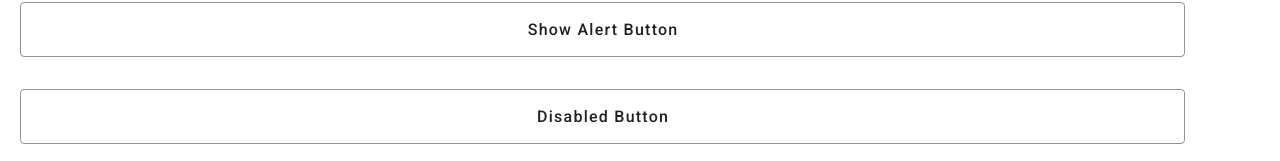
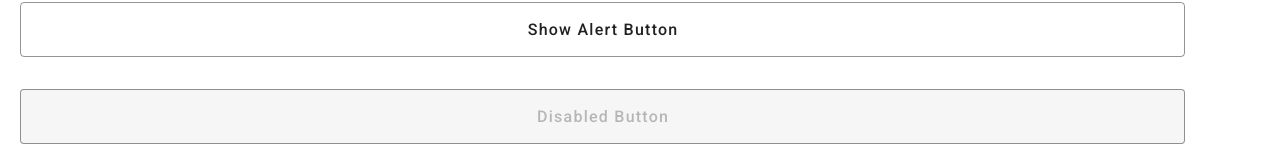
Before and after one commit to leoangeloatorres00/Vue-Project-Template, a Vue app: page / in a window 1280 px wide. Shown: the part 791-952 px from the top of the page. Built offline with nearby package versions, Linux system fonts and the light colour scheme.

Commit message:
add disabled style in button, textfield, and dropdown

```diff
--- a/src/App.vue
+++ b/src/App.vue
@@ -29,6 +29,10 @@ export default {
   --prepend-color-icon: rgba(117, 117, 117, 1);
 
   --switch-active-color: rgba(25, 118, 209, 1);
+
+  --background-disabled-color: rgba(224, 224, 224, 0.3);
+
+  --font-disabled-color: rgba(0, 0, 0, 0.26);
 }
 
 /* Remove the ripple effect in button */
--- a/src/components/Button.vue
+++ b/src/components/Button.vue
@@ -4,6 +4,7 @@
       block
       outlined
       elevation="0"
+      :class="addClass"
       @click="onClick"
       :loading="isLoading"
       :disabled="isDisabled"
@@ -58,6 +59,9 @@ export default {
     isRounded: function () {
       return this.rounded;
     },
+    addClass: function () {
+      return this.disabled ? "disabled" : "";
+    },
   },
   methods: {
     onClick() {
@@ -105,7 +109,8 @@ export default {
   border: thin solid var(--border-color) !important;
 }
 
-.v-btn--disabled {
-  border: thin solid var(--border-disabled-color) !important;
+.v-btn--outlined.disabled {
+  background: var(--background-disabled-color) !important;
+  color: var(--font-disabled-color) !important;
 }
 </style>
--- a/src/components/Dropdown.vue
+++ b/src/components/Dropdown.vue
@@ -6,6 +6,7 @@
     <v-text-field
       outlined
       v-model="value"
+      :class="addClass"
       hide-details="true"
       :placeholder="placeholder"
       append-icon="mdi-chevron-down"
@@ -97,6 +98,9 @@ export default {
     onTitle: function () {
       return this.title != "";
     },
+    addClass: function () {
+      return this.disabled ? "disabled" : "";
+    },
   },
   watch: {
     search: function (value) {
@@ -167,4 +171,9 @@ export default {
   margin-left: 4px;
   font-size: 12px;
 }
+
+.v-text-field--outlined.v-input--is-disabled:not(.regular) fieldset,
+.v-text-field--outlined.v-input--is-disabled:not(.regular):hover fieldset {
+  background: var(--background-disabled-color);
+}
 </style>
--- a/src/components/TextField.vue
+++ b/src/components/TextField.vue
@@ -214,6 +214,11 @@ export default {
   border: solid thin var(--border-color) !important;
 }
 
+.v-text-field--outlined.v-input--is-disabled:not(.regular) fieldset,
+.v-text-field--outlined.v-input--is-disabled:not(.regular):hover fieldset {
+  background: var(--background-disabled-color);
+}
+
 .v-text-field--outlined.regular fieldset,
 .v-text-field--outlined.regular:hover fieldset {
   border: 5px solid transparent;
--- a/src/views/Home.vue
+++ b/src/views/Home.vue
@@ -16,7 +16,7 @@
 
     <Button ref="btnAlert" @click="onAlertShow"> Show Alert Button </Button>
 
-    <Button ref="btnDisabled" :disable="!disable"> Disabled Button </Button>
+    <Button ref="btnDisabled" :disabled="!disable"> Disabled Button </Button>
 
     <Button ref="btnLoading" @click="onLoadingShow" :loading="true">
       Show Loading Button
```
